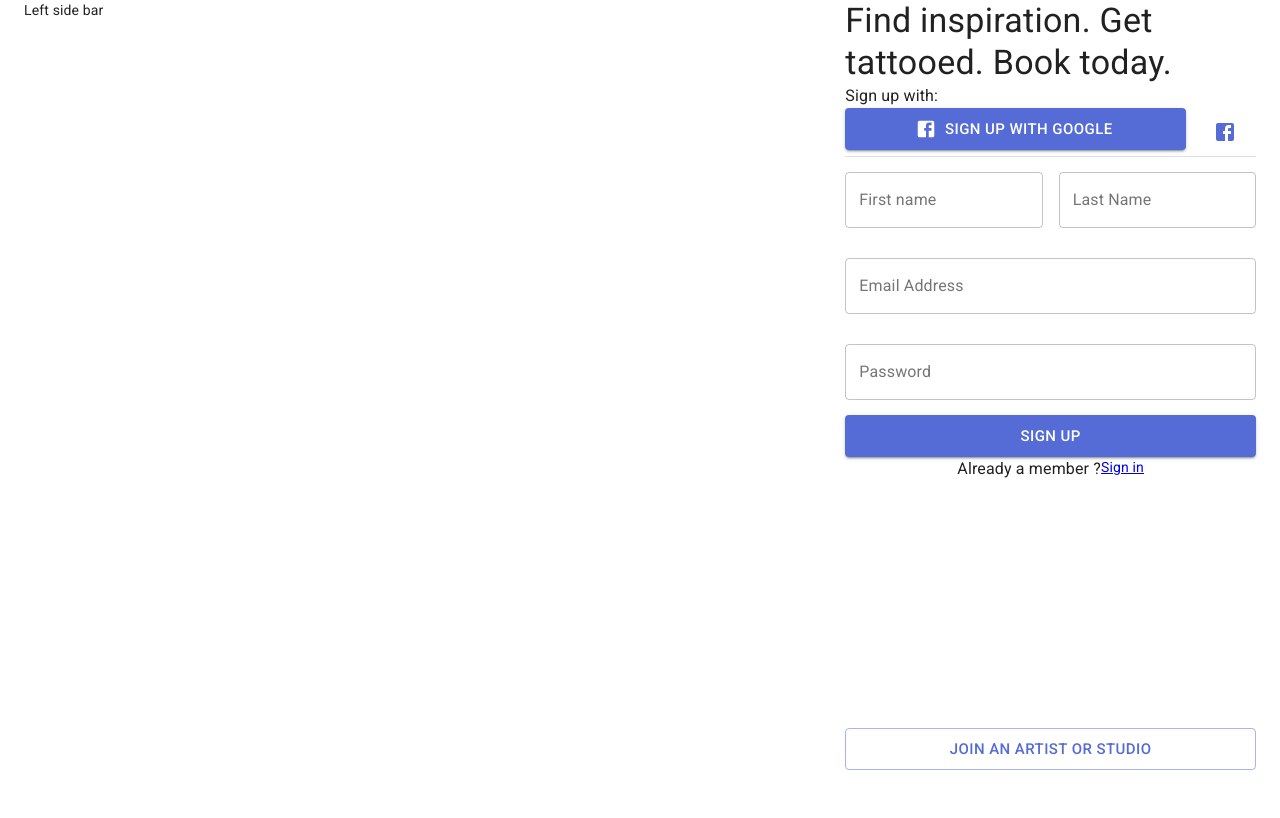
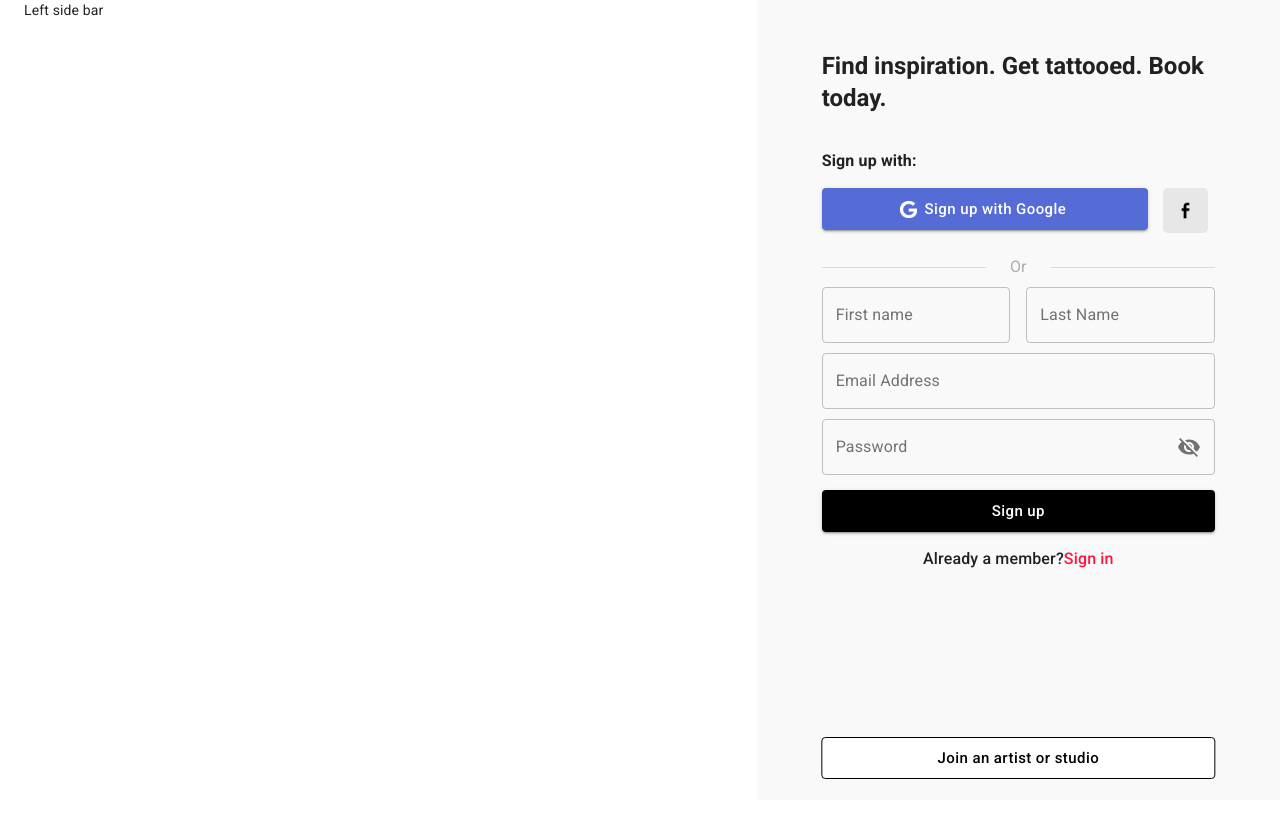
Before and after one commit to angel9015/next-true-artists, a Next.js app: page /register in a window 1280 px wide. Shown: the top 818 px of the page. Built offline with nearby package versions, Linux system fonts and the light colour scheme.

Commit message:
Complete right bar

```diff
--- /dev/null
+++ b/src/components/CustomDivider.tsx
@@ -0,0 +1,17 @@
+import React from "react";
+import { Grid, Divider as MuiDivider } from "@material-ui/core";
+
+// eslint-disable-next-line react/prop-types
+const Divider = ({ children, ...props }) => (
+  <Grid container alignItems="center" spacing={3} {...props}>
+    <Grid item xs>
+      <MuiDivider />
+    </Grid>
+    <Grid item>{children}</Grid>
+    <Grid item xs>
+      <MuiDivider />
+    </Grid>
+  </Grid>
+);
+
+export default Divider;
--- /dev/null
+++ b/src/components/PrimaryButton.tsx
@@ -0,0 +1,51 @@
+// External
+import React from "react";
+import { makeStyles } from "@material-ui/core/styles";
+import clsx from "clsx";
+
+// Material UI Components
+import Button from "@material-ui/core/Button";
+
+import colors from "../palette";
+
+const useStyles = makeStyles({
+  root: {
+    textTransform: "none",
+  },
+  blackStyle: {
+    color: colors.white,
+    backgroundColor: colors.black,
+  },
+  blackOutlineStyle: {
+    borderColor: colors.black,
+    backgroundColor: colors.white,
+    color: colors.black,
+    "&:hover": {
+      borderColor: colors.black,
+      backgroundColor: colors.lightGrey,
+      color: colors.black,
+    },
+  },
+});
+
+export default function PrimaryButton(props: any) {
+  const classes = useStyles();
+  const propsValue = { ...props };
+
+  // Remove invalid prop of material component
+  if (props.blackStyle) {
+    delete propsValue.blackStyle;
+  }
+
+  return (
+    <Button
+      {...propsValue}
+      className={clsx(classes.root, props.className, {
+        [classes.blackStyle]: props.blackStyle,
+        [classes.blackOutlineStyle]: props.variant === "outlined" && props.blackStyle,
+      })}
+    >
+      {props && props.children}
+    </Button>
+  );
+}
--- a/src/pages/register.tsx
+++ b/src/pages/register.tsx
@@ -1,27 +1,37 @@
 // External import
-import React, { useMemo } from "react";
+import React, { useMemo, useState } from "react";
 import { useForm, Controller } from "react-hook-form";
 import * as yup from "yup";
 import { makeStyles } from "@material-ui/core/styles";
 import { useYupValidationResolver } from "../utils";
+import clsx from "clsx";
+import Link from "next/link";
+import Image from "next/image";
 
 // Material UI Components
 import Container from "@material-ui/core/Container";
 import Grid from "@material-ui/core/Grid";
 import Typography from "@material-ui/core/Typography";
-import Button from "@material-ui/core/Button";
-import FacebookIcon from "@material-ui/icons/Facebook";
-import Divider from "@material-ui/core/Divider";
 import TextField from "@material-ui/core/TextField";
+import InputLabel from "@material-ui/core/InputLabel";
+import InputAdornment from "@material-ui/core/InputAdornment";
+import FormControl from "@material-ui/core/FormControl";
+import OutlinedInput from "@material-ui/core/OutlinedInput";
 import IconButton from "@material-ui/core/IconButton";
+import Visibility from "@material-ui/icons/Visibility";
+import VisibilityOff from "@material-ui/icons/VisibilityOff";
 
 // Custom Component
 import ErrorMessage from "../components/ErrorMessage";
-import Link from "next/link";
+import PrimaryButton from "../components/PrimaryButton";
+import CustomDivider from "../components/CustomDivider";
+
+import colors from "../palette";
 
 const useStyles = makeStyles({
   container: {
     height: "100vh",
+    paddingRight: 0,
   },
   fullHeightContainer: {
     height: "100%",
@@ -29,12 +39,56 @@ const useStyles = makeStyles({
   relativeContainer: {
     position: "relative",
   },
+  formWrapper: {
+    position: "relative",
+    height: "100%",
+  },
   formInput: {
-    margin: "15px 0",
+    margin: "10px 0",
   },
   joinArtistButton: {
     position: "absolute",
-    bottom: "30px",
+    bottom: "70px",
+    left: "50%",
+    transform: "translateX(-50%)",
+  },
+  rightContainer: {
+    padding: "50px 65px",
+    backgroundColor: colors.lightGrey,
+  },
+  title: {
+    marginBottom: "35px",
+    fontWeight: "bold",
+  },
+  subTitle: {
+    fontWeight: "bold",
+    margin: "15px 0",
+  },
+  facebookLoginIcon: {
+    width: "45px",
+    height: "45px",
+    display: "flex",
+    alignItems: "center",
+    justifyContent: "center",
+    backgroundColor: colors.normalGrey,
+    borderRadius: "5px",
+    cursor: "pointer",
+  },
+  greyText: {
+    color: colors.grey,
+  },
+  dividerContainer: {
+    marginTop: "10px",
+  },
+  signUpButton: {
+    marginTop: "15px",
+  },
+  alreadyMemberWrapper: {
+    marginTop: "15px",
+    cursor: "pointer",
+  },
+  boldText: {
+    fontWeight: 500,
   },
 });
 
@@ -54,35 +108,52 @@ export default function Register() {
   const classes = useStyles();
   const resolver = useYupValidationResolver(validationSchema);
   const { control, handleSubmit, errors } = useForm({ resolver });
+  const [showPassword, setShowPassword] = useState(false);
 
   const onSubmit = () => {};
 
+  const handleClickShowPassword = () => {
+    setShowPassword(!showPassword);
+  };
+
   return (
-    <Container maxWidth="lg" className={classes.container}>
+    <Container maxWidth={false} className={classes.container}>
       <Grid container className={classes.fullHeightContainer}>
-        <Grid item lg={8} md={8} xs={8}>
+        <Grid item lg={7} md={7} xs={7}>
           Left side bar
         </Grid>
 
-        <Grid item lg={4} md={4} xs={4} className={classes.relativeContainer}>
-          <Typography variant={"h4"}>Find inspiration. Get tattooed. Book today.</Typography>
+        <Grid item lg={5} md={5} xs={5} className={clsx(classes.relativeContainer, classes.rightContainer)}>
+          <Typography variant={"h5"} className={classes.title}>
+            Find inspiration. Get tattooed. Book today.
+          </Typography>
 
-          <form onSubmit={handleSubmit(onSubmit)}>
-            <Typography>Sign up with:</Typography>
+          <form onSubmit={handleSubmit(onSubmit)} className={classes.formWrapper}>
+            <Typography className={classes.subTitle} display={"block"}>
+              Sign up with:
+            </Typography>
             <Grid container spacing={1}>
               <Grid item lg={10} md={10} xs={10}>
-                <Button variant="contained" color="primary" size="large" startIcon={<FacebookIcon />} fullWidth>
+                <PrimaryButton
+                  variant="contained"
+                  color="primary"
+                  size="large"
+                  startIcon={<Image src="/images/icons/google.png" alt="fb" width={17} height={17} />}
+                  fullWidth
+                >
                   Sign up with Google
-                </Button>
+                </PrimaryButton>
               </Grid>
               <Grid container item lg={2} md={2} xs={2} justify={"center"}>
-                <IconButton color="primary" aria-label="facebook" component="span">
-                  <FacebookIcon />
-                </IconButton>
+                <div className={classes.facebookLoginIcon}>
+                  <Image src="/images/icons/fb.png" alt="fb" width={25} height={25} />
+                </div>
               </Grid>
             </Grid>
 
-            <Divider />
+            <CustomDivider className={classes.dividerContainer}>
+              <Typography className={classes.greyText}>Or</Typography>
+            </CustomDivider>
 
             <Grid container spacing={2}>
               <Grid item lg={6} md={6} xs={6}>
@@ -94,7 +165,6 @@ export default function Register() {
                     return (
                       <>
                         <TextField
-                          classes={{ root: classes.formInput }}
                           label={"First name"}
                           id="firstName"
                           placeholder={"First Name"}
@@ -120,7 +190,6 @@ export default function Register() {
                     return (
                       <>
                         <TextField
-                          classes={{ root: classes.formInput }}
                           label={"Last Name"}
                           id="lastName"
                           placeholder={"Last Name"}
@@ -171,36 +240,68 @@ export default function Register() {
               render={({ value, onChange }) => {
                 return (
                   <>
-                    <TextField
-                      classes={{ root: classes.formInput }}
-                      label={"Password"}
-                      id="password"
-                      type={"password"}
-                      placeholder={"Password"}
-                      fullWidth
-                      variant={"outlined"}
-                      value={value}
+                    <FormControl variant="outlined" fullWidth>
+                      <InputLabel htmlFor="outlined-adornment-password">Password</InputLabel>
+                      <OutlinedInput
+                        id="outlined-adornment-password"
+                        type={showPassword ? "text" : "password"}
+                        value={value.password}
                         onChange={(e) => {
                           onChange(e.target.value);
                         }}
+                        endAdornment={
+                          <InputAdornment position="end">
+                            <IconButton
+                              aria-label="toggle password visibility"
+                              onClick={handleClickShowPassword}
+                              edge="end"
+                            >
+                              {showPassword ? <Visibility /> : <VisibilityOff />}
+                            </IconButton>
+                          </InputAdornment>
+                        }
+                        labelWidth={70}
                       />
+                    </FormControl>
                     <ErrorMessage>{errors.password && errors.password.message}</ErrorMessage>
                   </>
                 );
               }}
             />
 
-            <Button type={"submit"} variant="contained" color="primary" size="large" fullWidth>
+            <PrimaryButton
+              className={classes.signUpButton}
+              type={"submit"}
+              variant="contained"
+              color="primary"
+              size="large"
+              fullWidth
+              blackStyle
+            >
               Sign up
-            </Button>
-          </form>
-          <Grid container item justify={"center"}>
-            <Typography>Already a member ?</Typography> <Link href={"/sign-in"}>Sign in</Link>
+            </PrimaryButton>
+
+            <Grid container item justify={"center"} className={classes.alreadyMemberWrapper}>
+              <Typography className={classes.boldText}>Already a member?</Typography>
+              <Link href={"/sign-in"}>
+                <Typography color={"error"} className={classes.boldText}>
+                  {" "}
+                  Sign in
+                </Typography>
+              </Link>
             </Grid>
 
-          <Button variant="outlined" color="primary" size="large" fullWidth className={classes.joinArtistButton}>
+            <PrimaryButton
+              variant="outlined"
+              color="primary"
+              size="large"
+              className={classes.joinArtistButton}
+              blackStyle
+              fullWidth
+            >
               Join an artist or studio
-          </Button>
+            </PrimaryButton>
+          </form>
         </Grid>
       </Grid>
     </Container>
--- a/src/palette.ts
+++ b/src/palette.ts
@@ -1,18 +1,10 @@
 const colors = {
+  black: "black",
   white: "#fff",
-  extremeLightGrey: "#dedddd",
-  lightGrey: "#f8f0dc",
-  borderGrey: "#cbcbcb",
-  normalGrey: "#ccc",
-  grey: "#d2d2d2",
-  standardGrey: "#7F7F7F",
-  lightOrange: "#fce8c8",
-  lightGreen: "#98de7a",
+  lightGrey: "#f9f9f9",
+  normalGrey: "#e8e7e7",
+  grey: "#adadad",
   red: "#b84001",
-  defaultColor: "rgb(84, 105, 212)",
-  black: "#000",
-  extremeLightBlue: "#edf0ff",
-  lightBlue: "#3f51b5",
 };
 
 export default colors;
```
Also changed, not shown: public/images/icons/fb.png (added), public/images/icons/google.png (added). Lines whose indentation alone changed are shown as unchanged.
